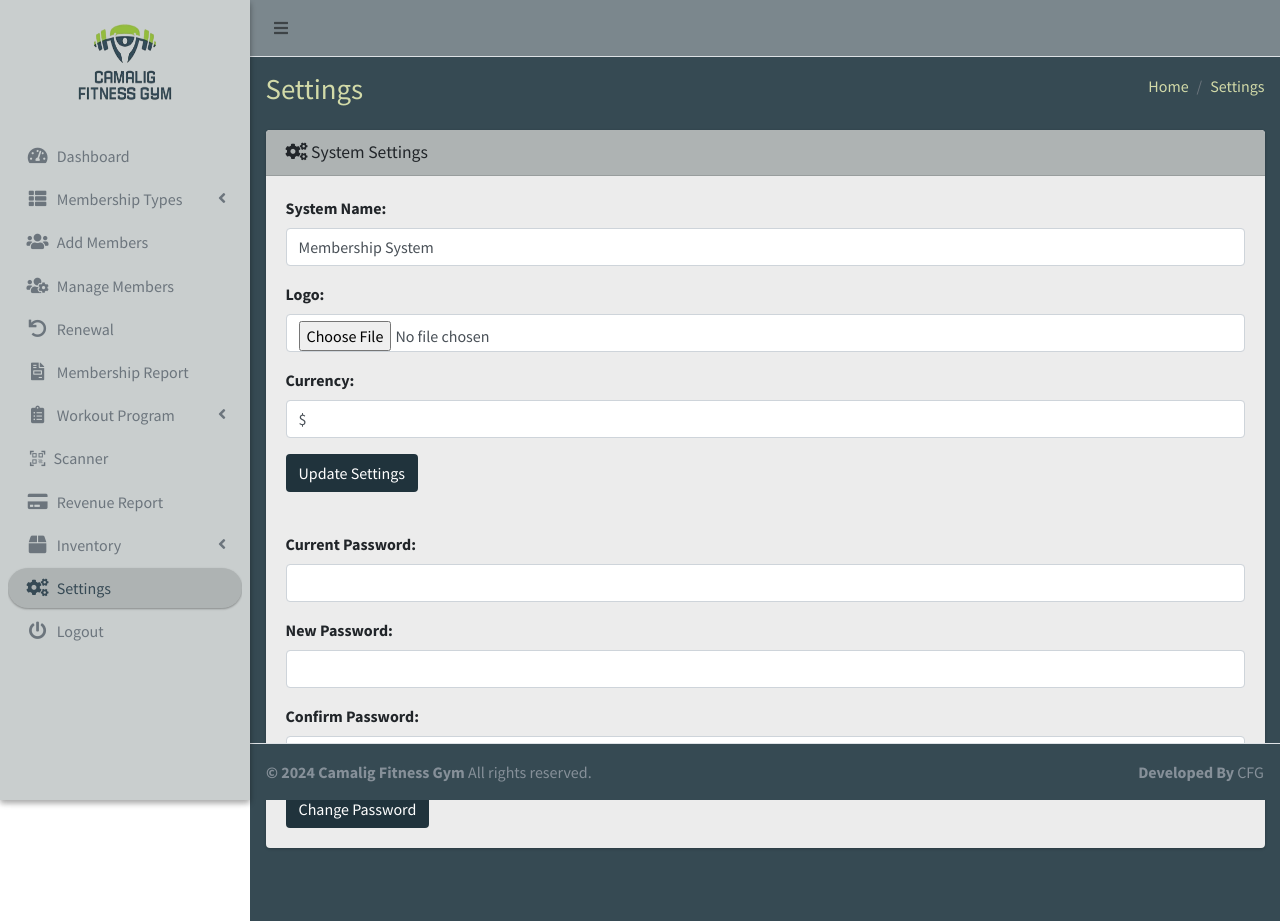
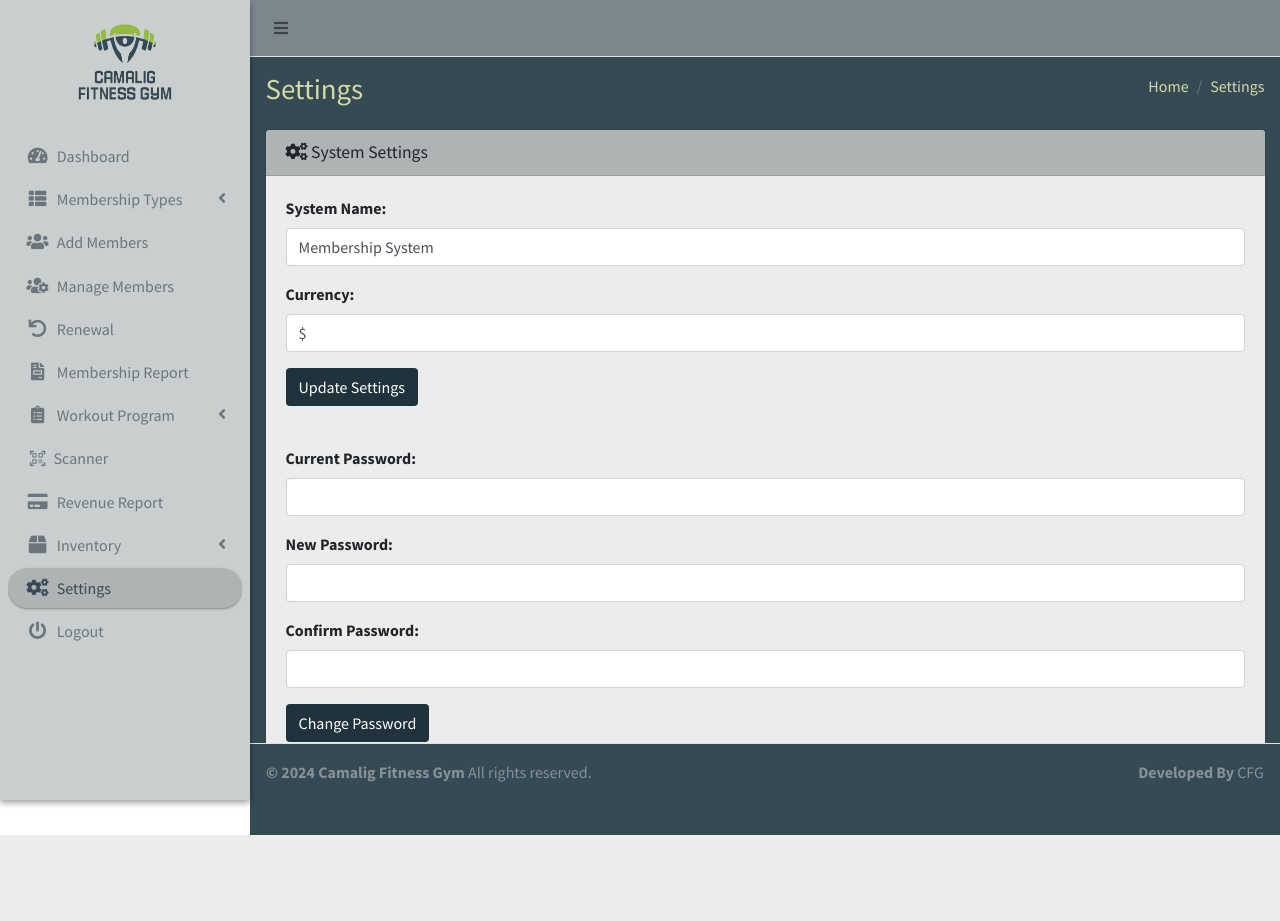
Before and after one commit to Hatchkey/Gym-Managemnet-System, a PHP site: page /settings.php in a window 1280 px wide. After the commit the page ends 835 px from the top, so only its background shows below. Run offline with PHP 8.4, Linux system fonts and the light colour scheme; a user stored in the database is signed in; data comes from the database, SQL or seed files in the repository; some libraries are stand-ins or nearby versions.

Commit message:
hotfix/hide-logo

```diff
--- a/settings.php
+++ b/settings.php
@@ -122,7 +122,7 @@ if ($fetchSettingsResult->num_rows > 0) {
                                                 required>
                                         </div>
 
-                                        <div class="form-group">
+                                        <div class="form-group hidden">
                                             <label for="logo">Logo:</label>
                                             <input type="file" id="logo" name="logo" class="form-control">
                                         </div>
```
